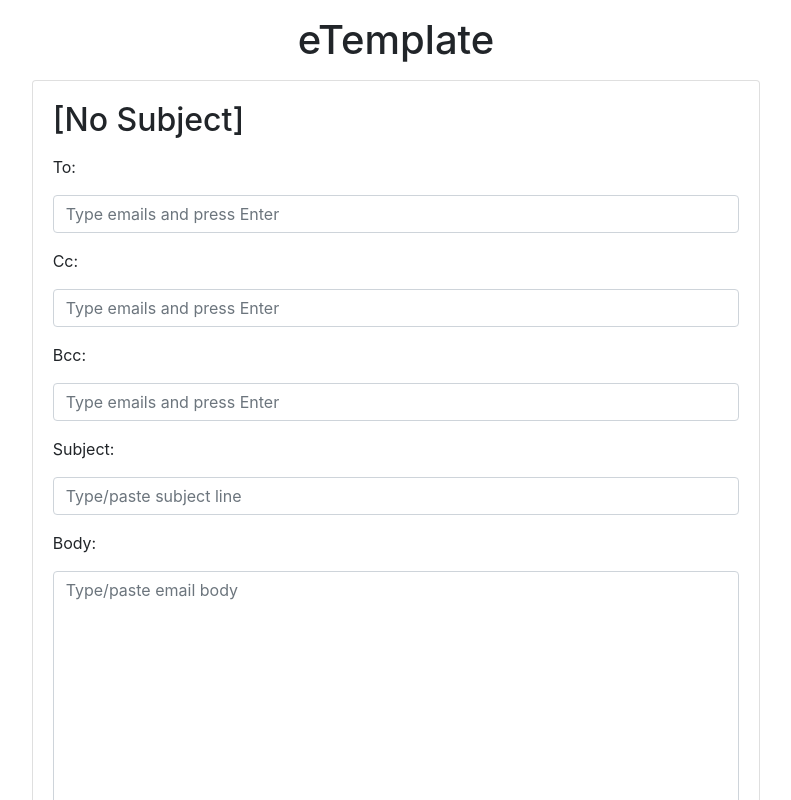
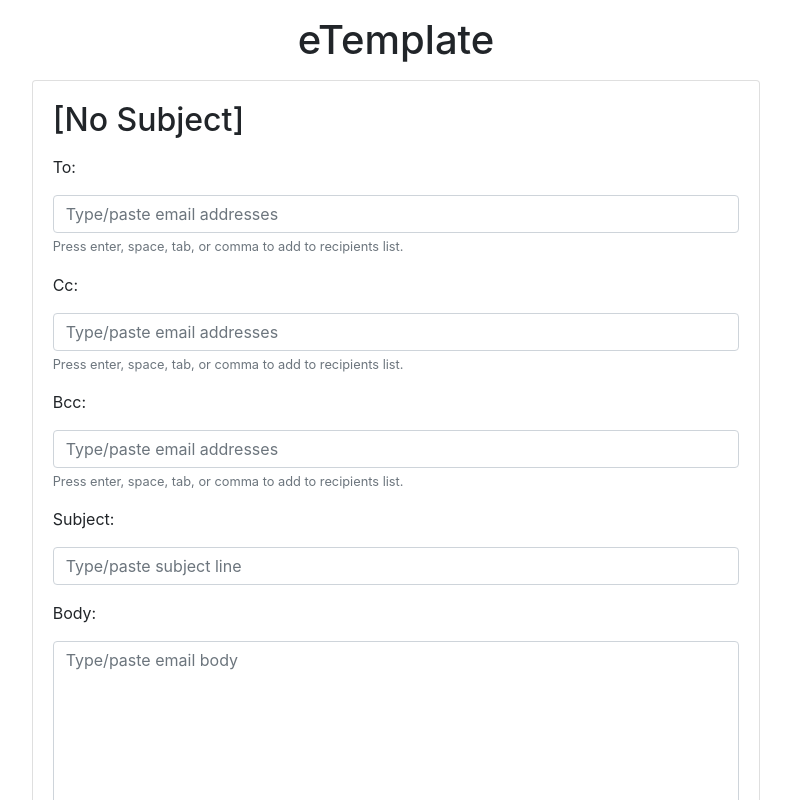
Before and after one commit to syoon123/etemplate, a React (Create React App) app in the folder app/: page / in a window 1280 px wide. Shown: the top 800 px of the page, without its empty margins (244-1035 px from the left). Built offline with nearby package versions, Linux system fonts and the light colour scheme.

Commit message:
reformatted placeholder and form text

```diff
--- a/app/src/components/Recipients.tsx
+++ b/app/src/components/Recipients.tsx
@@ -102,11 +102,14 @@ export default function Recipients(props: RecipientsProps) {
       <Form.Control
         className={'input ' + (error && ' is-invalid')}
         value={value}
-        placeholder="Type emails and press Enter"
+        placeholder="Type/paste email addresses"
         onKeyDown={handleKeyDown}
         onChange={handleChange}
         onPaste={handlePaste}
       />
+      <Form.Text className="text-muted">
+        Press enter, space, tab, or comma to add to recipients list.
+      </Form.Text>
 
       {error && (
         <Form.Control.Feedback type="invalid">{error}</Form.Control.Feedback>
```
